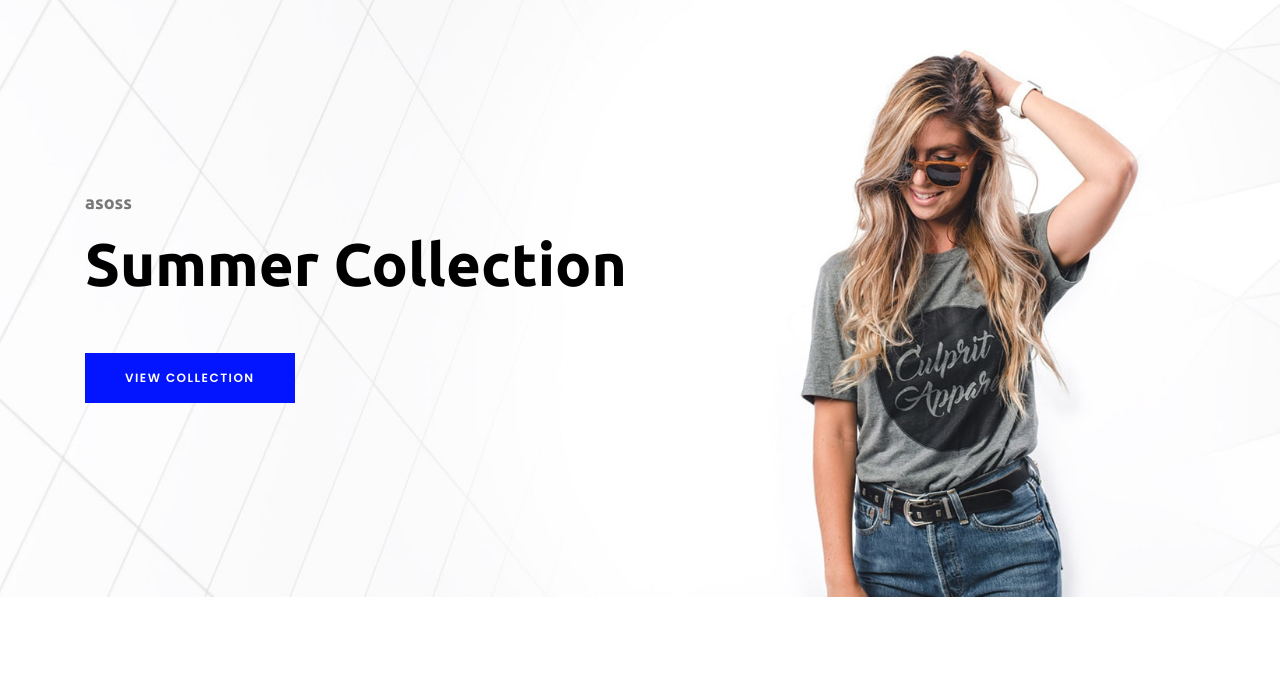
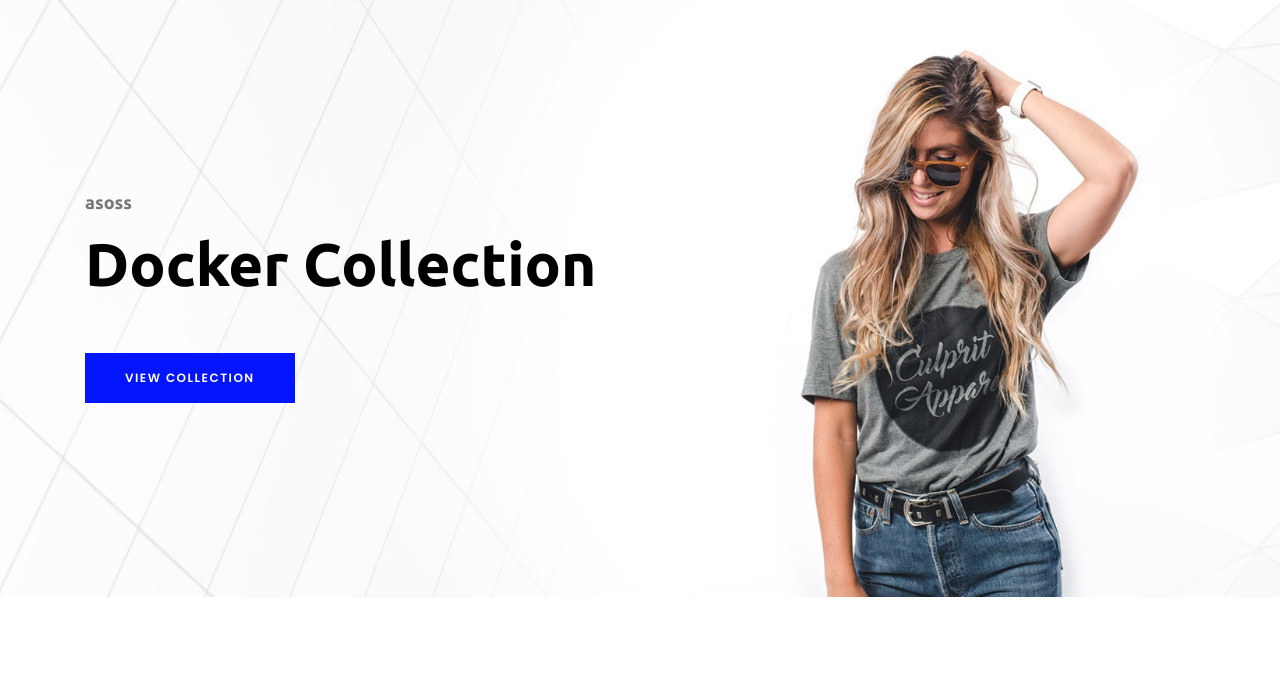
Before and after one commit to ravi2krishna/ecomm, a plain HTML site: page index.html in a window 1280 px wide. Shown: the part 88-762 px from the top of the page. Drawn offline with Linux system fonts and the light colour scheme; files whose address does not match are found by name.

Commit message:
Update index.html
updated to docker from summer

```diff
--- a/index.html
+++ b/index.html
@@ -207,7 +207,7 @@
                 <div class="col-12">
                     <div class="hero-content">
                         <h6>asoss</h6>
-                        <h2>Summer Collection</h2>
+                        <h2>Docker Collection</h2>
                         <a href="#" class="btn essence-btn">view collection</a>
                     </div>
                 </div>
```
